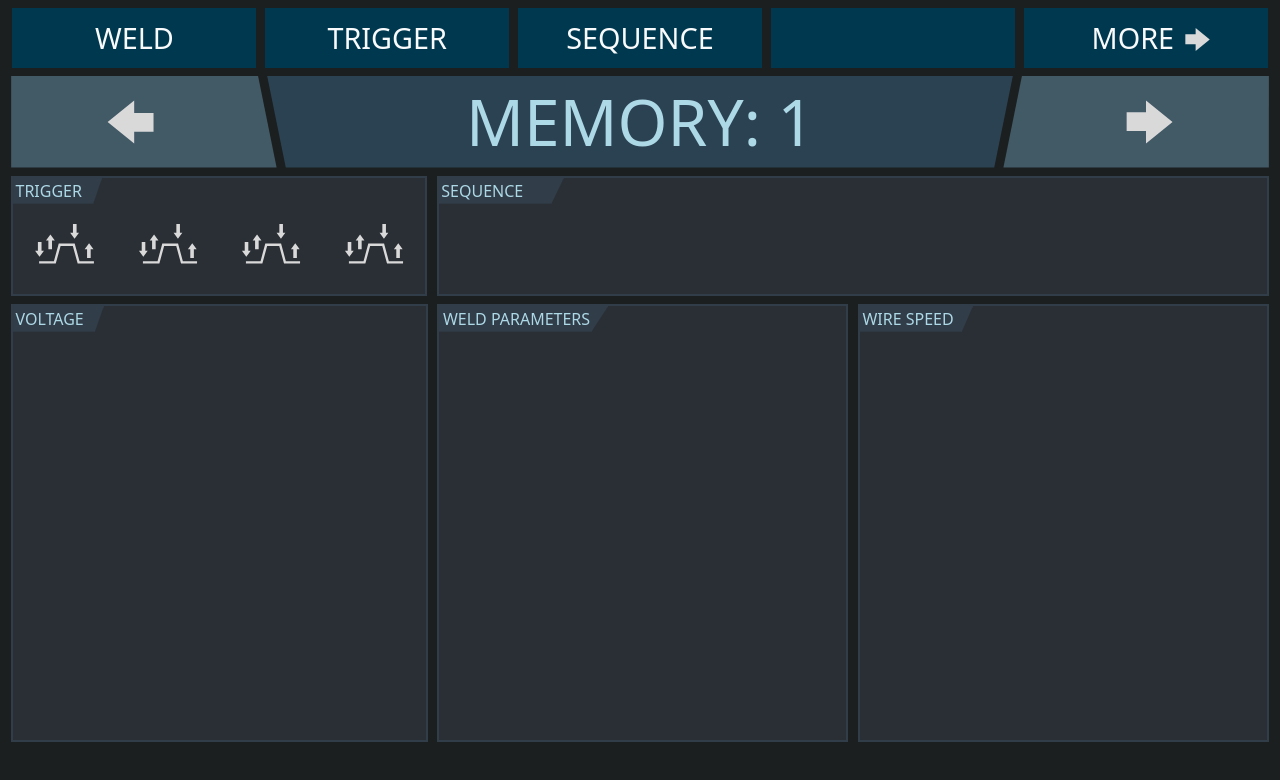
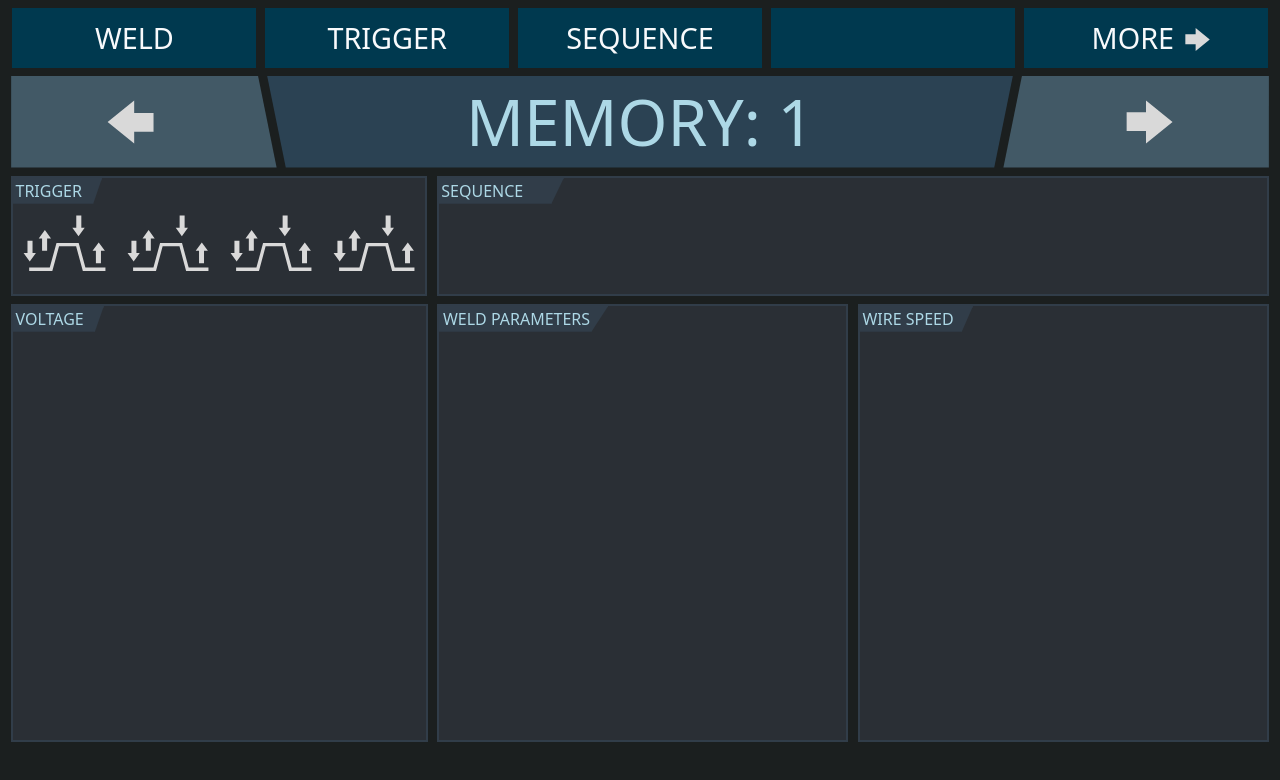
Before and after one commit to MagicalHat25/Evergreen_Web, a Next.js app: page / in a window 1280 px wide. Shown: the top 780 px of the page. Built offline with nearby package versions, Linux system fonts and the light colour scheme.

Commit message:
- Add icon aspect-ratio based scaling based on parent container.

```diff
--- a/src/app/styles/globals.css
+++ b/src/app/styles/globals.css
@@ -191,8 +191,10 @@ h2 {
 }
 
 .icon {
-  @apply mb-10 max-h-10;
+  @apply mb-10;
   width: 20%;
+  height: auto;
+  aspect-ratio: 1/1;
 }
 
 .icon.inactive {
```
